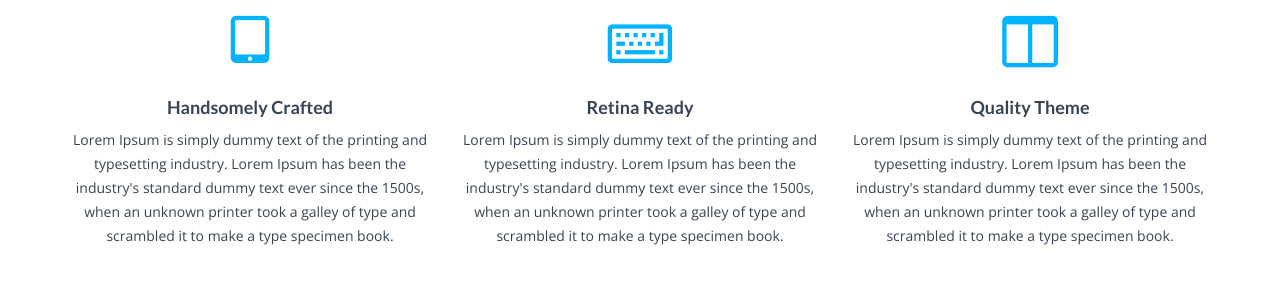
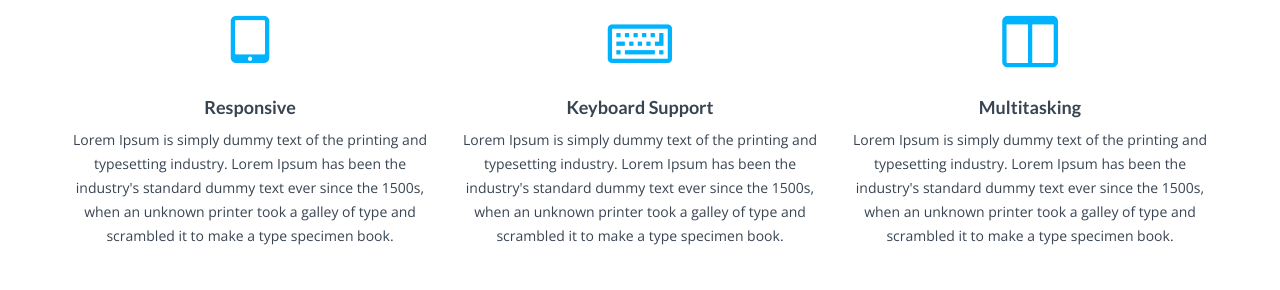
Before and after one commit to test-juno-sh/juno-website-test, a Jekyll site: the page built from index.html, in a window 1280 px wide and 1305 px high. Shown: the part 642-932 px from the top of the window. Built offline with Jekyll 4.4.1, drawn with Linux system fonts in a browser that asks for light colours; nearby versions of some CDN libraries.

Commit message:
Update features placeholder text.

```diff
--- a/index.html
+++ b/index.html
@@ -9,20 +9,20 @@ permalink: /
         <div class="row centered">
             <div class="col-md-4">
                 <i class="fa fa-tablet" aria-hidden="true"></i>
-                <span class="sr-only">An image of a love-heart</span>
-                <h4>Handsomely Crafted</h4>
+                <span class="sr-only">Responsive</span>
+                <h4>Responsive</h4>
                 <p>Lorem Ipsum is simply dummy text of the printing and typesetting industry. Lorem Ipsum has been the industry's standard dummy text ever since the 1500s, when an unknown printer took a galley of type and scrambled it to make a type specimen book.</p>
             </div>
             <div class="col-md-4">
                 <i class="fa fa-keyboard-o" aria-hidden="true"></i>
-                <span class="sr-only">An image of a laboratory flask</span>
-                <h4>Retina Ready</h4>
+                <span class="sr-only">Keyboard support</span>
+                <h4>Keyboard Support</h4>
                 <p>Lorem Ipsum is simply dummy text of the printing and typesetting industry. Lorem Ipsum has been the industry's standard dummy text ever since the 1500s, when an unknown printer took a galley of type and scrambled it to make a type specimen book.</p>
             </div>
             <div class="col-md-4">
                 <i class="fa fa-columns" aria-hidden="true"></i>
-                <span class="sr-only">An image of a trophy</span>
-                <h4>Quality Theme</h4>
+                <span class="sr-only">Split View</span>
+                <h4>Multitasking</h4>
                 <p>Lorem Ipsum is simply dummy text of the printing and typesetting industry. Lorem Ipsum has been the industry's standard dummy text ever since the 1500s, when an unknown printer took a galley of type and scrambled it to make a type specimen book.</p>
             </div>
         </div>
```
